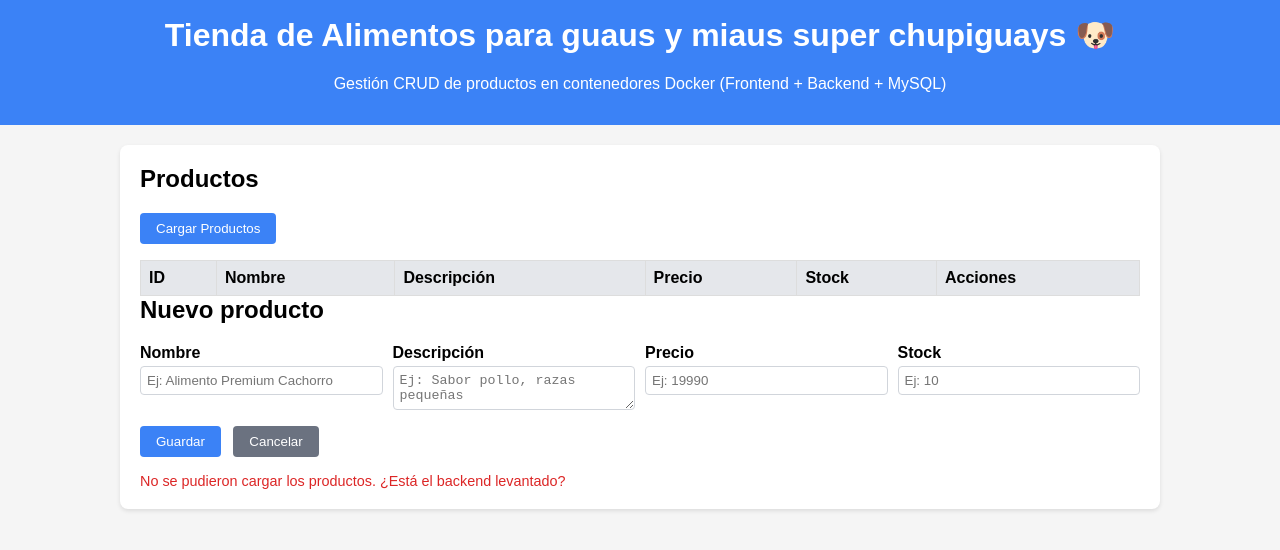
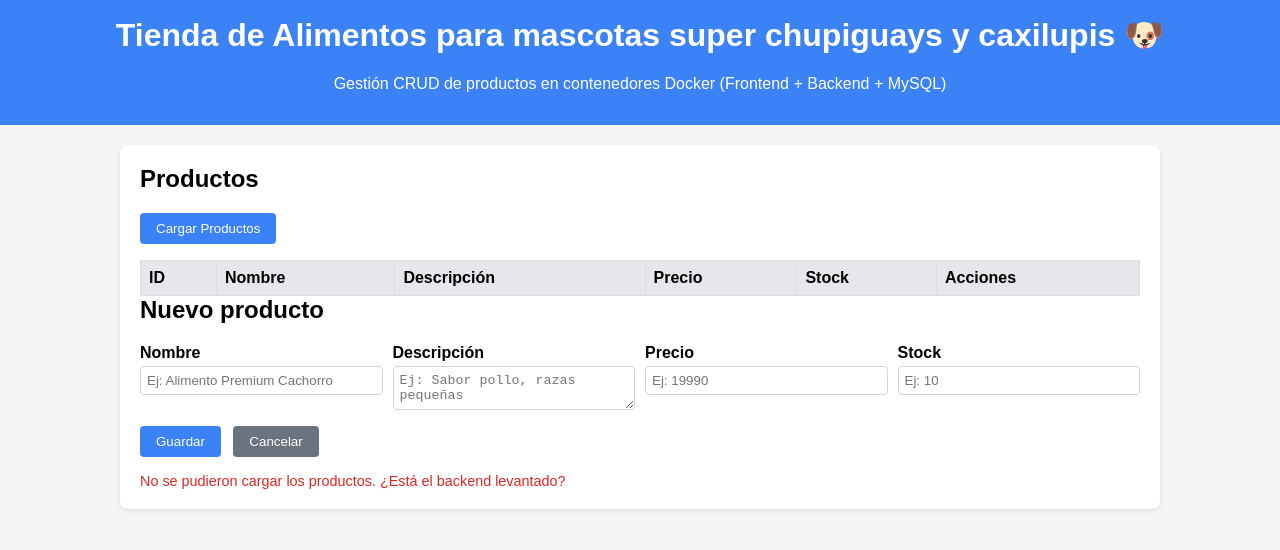
Before and after one commit to Kouu777/TiendaPerritosCiCD, a plain HTML site: page frontend/index.html in a window 1280 px wide. Drawn offline with Linux system fonts and the light colour scheme; no server answers.

Commit message:
Prueba pipeline front grabacion 2

```diff
--- a/frontend/index.html
+++ b/frontend/index.html
@@ -94,7 +94,7 @@
 </head>
 <body>
   <header>
-    <h1>Tienda de Alimentos para guaus y miaus super chupiguays  &#128054;</h1>
+    <h1>Tienda de Alimentos para mascotas super chupiguays y caxilupis  &#128054;</h1>
     <p>Gestión CRUD de productos en contenedores Docker (Frontend + Backend + MySQL)</p>
   </header>
   <main>
```
